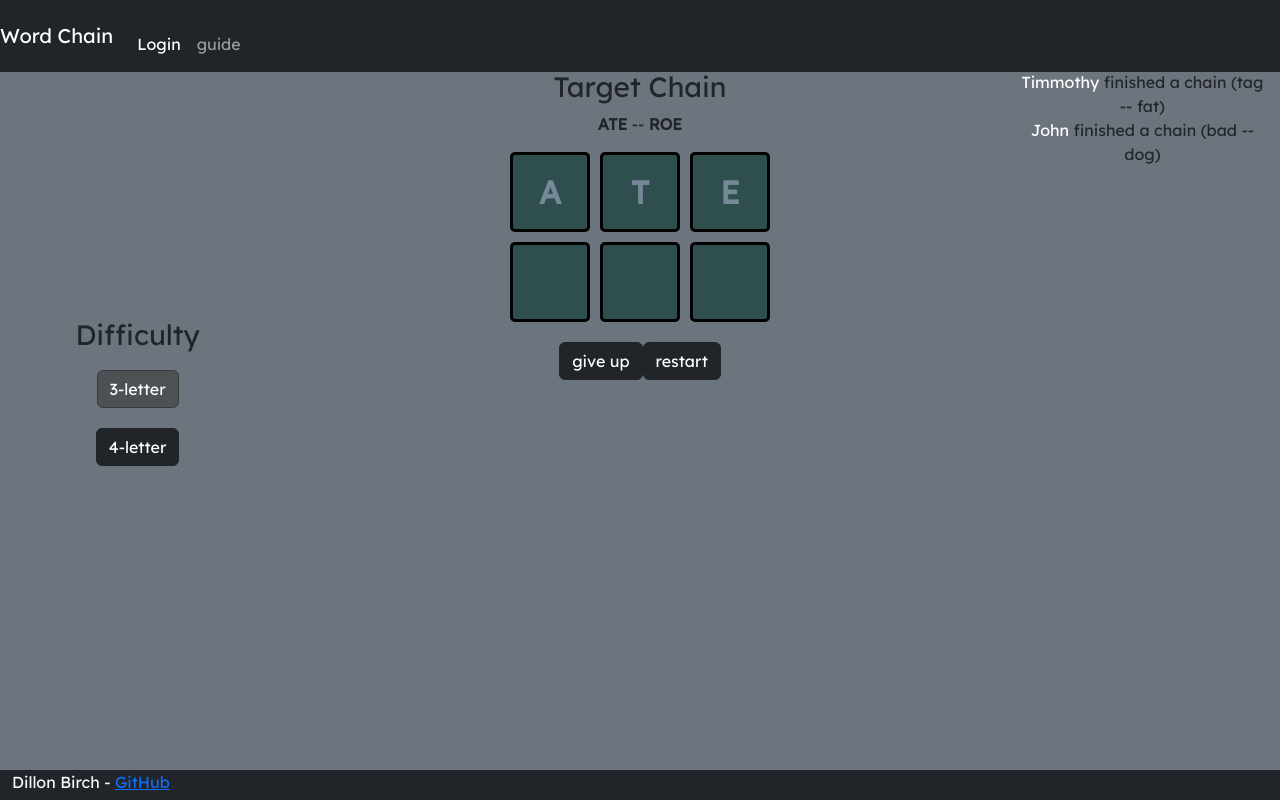
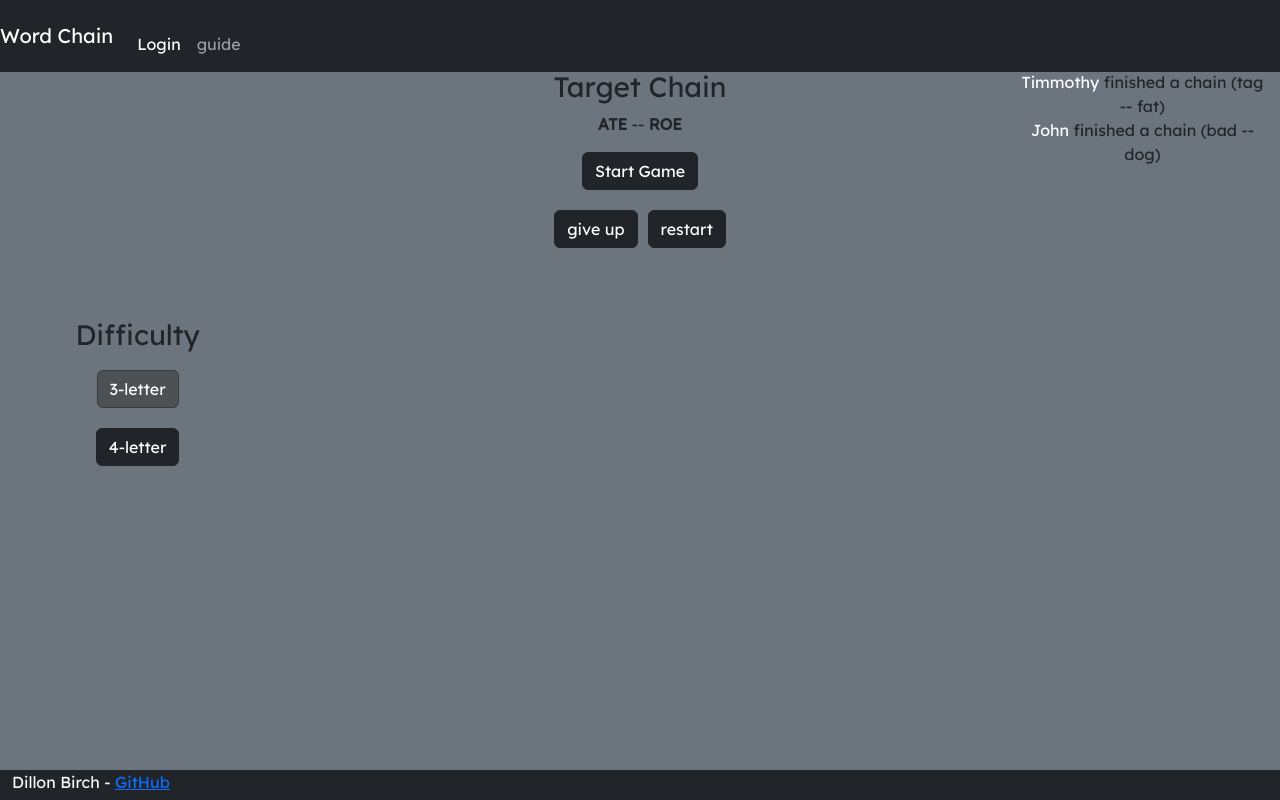
Before and after one commit to dillob26/Startup, a React (Vite) app in the folder application/: page /play in a window 1280 px wide. Built offline with nearby package versions, Linux system fonts and the light colour scheme.

Commit message:
added an incorrect animation

```diff
--- a/application/src/play/game.jsx
+++ b/application/src/play/game.jsx
@@ -10,7 +10,9 @@ export function Game({ word_length }) {
     const [current_word, set_current_word] = React.useState("");
     const [past_words, set_past_words] = React.useState([start_word]);
 
+    const [game_running, set_game_running] = React.useState(false);
 
+    const [shake, set_shake] = React.useState(false);
 
     // Restart the game with new random start and end words
    function restart_game() {
@@ -46,17 +48,19 @@ export function Game({ word_length }) {
           set_current_word((prev) => prev.slice(0, -1));
         } else if (key === "ENTER") {
           set_current_word((prev) => {
+
             set_past_words((old_past_words) => {
               const last_word = old_past_words[old_past_words.length - 1];
               if (prev.length === word_length && is_one_letter_diff(prev, last_word) && is_valid_word(prev, word_length)) {
                 return [...old_past_words, prev];
               }
+
+              set_shake(true);
+              setTimeout(() => set_shake(false), 500);
               return old_past_words; // keep it if not valid
             });
 
-            return prev.length === word_length &&
-              is_one_letter_diff(prev, past_words[past_words.length - 1]) &&
-              is_valid_word(prev, word_length) ? "" : prev; // clear input if it was a valid submission
+            return "";// clear input if it was a valid submission
           })
 
         }
@@ -74,11 +78,15 @@ export function Game({ word_length }) {
 
     return (
         <div className="game">
+            {/* the title and target chain */}
             <div className="title">
                 <h3>Target Chain</h3>
                 <p><span id="start_word">{start_word}</span> -- <span id="end_word">{end_word}</span></p>
             </div>
 
+
+            {/* the game board */}
+            {game_running &&
             <div className={`letter-grid`}>
               {past_words.map((word, rowIndex) => (
                 <div className={`letter-row-${word_length}`} key={rowIndex}>
@@ -92,14 +100,17 @@ export function Game({ word_length }) {
 
               <div className={`letter-row-${word_length}`}>
                {Array.from({ length: word_length }).map((_, i) => (
-                <div className="letter-cell" key={i}>
+                <div className={`letter-cell ${shake ? "shake" : ""}`} key={i}>
                   {current_word[i] || ""}
                 </div>
               ))}
               </div>
-            </div>
+            </div>}
 
-            <div>
+            {!game_running && <Button variant="dark" onClick={() => set_game_running(true)}>Start Game</Button>}
+
+            {/* the control buttons */}
+            <div className="control-buttons">
                 <button className="btn btn-dark">give up</button>
                 <button className="btn btn-dark" onClick={restart_game}>restart</button>
             </div>
--- a/application/src/play/play.css
+++ b/application/src/play/play.css
@@ -106,3 +106,27 @@
 div.letter-cell:hover  {
     color: #81bfbf;
 }
+
+.control-buttons {
+    margin-top: 20px;
+    display: flex;
+    gap: 10px;
+}
+
+@keyframes shake {
+    0% { transform: translate(1px, 1px) rotate(0deg); }
+    10% { transform: translate(-1px, -2px) rotate(-1deg); }
+    20% { transform: translate(-3px, 0px) rotate(1deg); }
+    30% { transform: translate(3px, 2px) rotate(0deg); }
+    40% { transform: translate(1px, -1px) rotate(1deg); }
+    50% { transform: translate(-1px, 2px) rotate(-1deg); }
+    60% { transform: translate(-3px, 1px) rotate(0deg); }
+    70% { transform: translate(3px, 1px) rotate(-1deg); }
+    80% { transform: translate(-1px, -1px) rotate(1deg); }
+    90% { transform: translate(1px, 2px) rotate(0deg); }
+    100% { transform: translate(1px, -2px) rotate(-1deg); }
+}
+
+.shake {
+    animation: shake 0.5s;
+}
```
